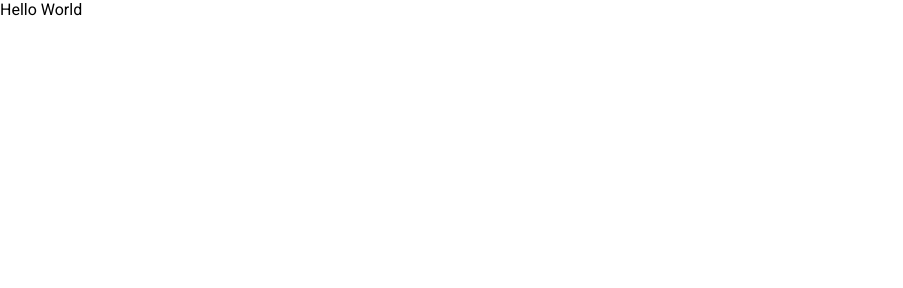
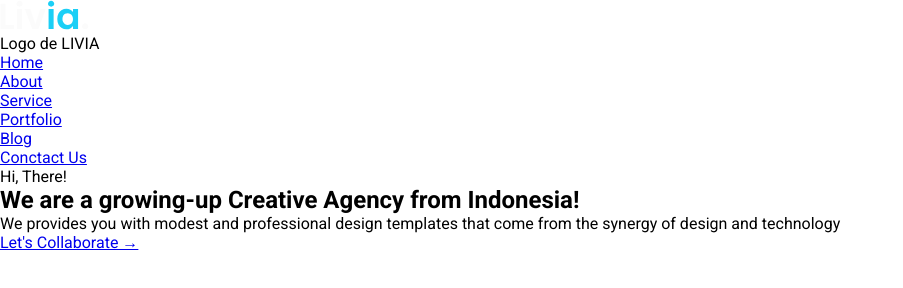
Before and after one commit to jrramoncp/header_creative_agemcy, a website built with Vite: page index.html in a window 1280 px wide. Shown: the whole page, without its empty margins (0-903 px from the left). Built offline with nearby package versions, Linux system fonts and the light colour scheme.

Commit message:
Reemplazo imagenes png por svg

```diff
--- a/index.html
+++ b/index.html
@@ -6,7 +6,43 @@
     <title>Creative Agency</title>
   </head>
   <body>
-    <p>Hello World</p>
+    <!-- MAIN CONTAINER -->
+    <div class="page">
+
+      <!-- HEADER STARTS HERE -->
+      <div class="header">
+         <figure>
+          <img src="/img/Livia.svg" alt="logo-livia">
+          <figcaption>Logo de LIVIA</figcaption>
+         </figure>
+        <nav>
+          <ul>
+            <li><a href="#">Home</a></li>
+            <li><a href="#">About</a></li>
+            <li><a href="#">Service</a></li>
+            <li><a href="#">Portfolio</a></li>
+            <li><a href="#">Blog</a></li>
+            <li><a href="#">Conctact Us</a></li>
+          </ul>
+        </nav>
+      </div>
+      <!-- HEADER FINISH HERE -->
+
+      <!-- HERO STARTS HERE -->
+       <section class="hero">
+        <p>Hi, There!</p>
+        <h1>We are a growing-up Creative Agency from Indonesia!</h1>
+        <p>We provides you with modest and professional design templates that come from the synergy of design and technology</p>
+        <a href="#" class="button">Let's Collaborate &rarr;</a>
+       </section>
+       <!-- HERO FINISH HERE -->
+
+       <!-- CATEGORIES STARTS HERE -->
+        <section class="categories">
+
+        </section>
+        <!-- CATEGORIES FINISH HERE -->
+    </div>
     <script type="module" src="/src/main.js"></script>
   </body>
 </html>
```
Also changed, not shown: public/img/DigitalArtwork.png (deleted), public/img/DigitalArtwork.svg (added), public/img/Livia.svg (renamed from public/img/Livia..svg), public/img/SocialMediaTemplates.svg (added).
